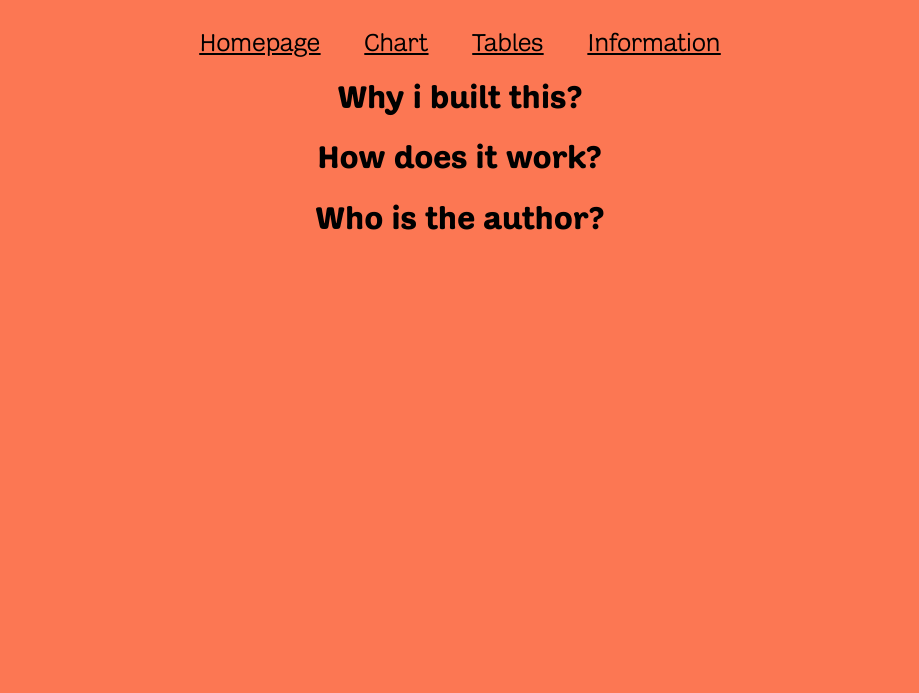
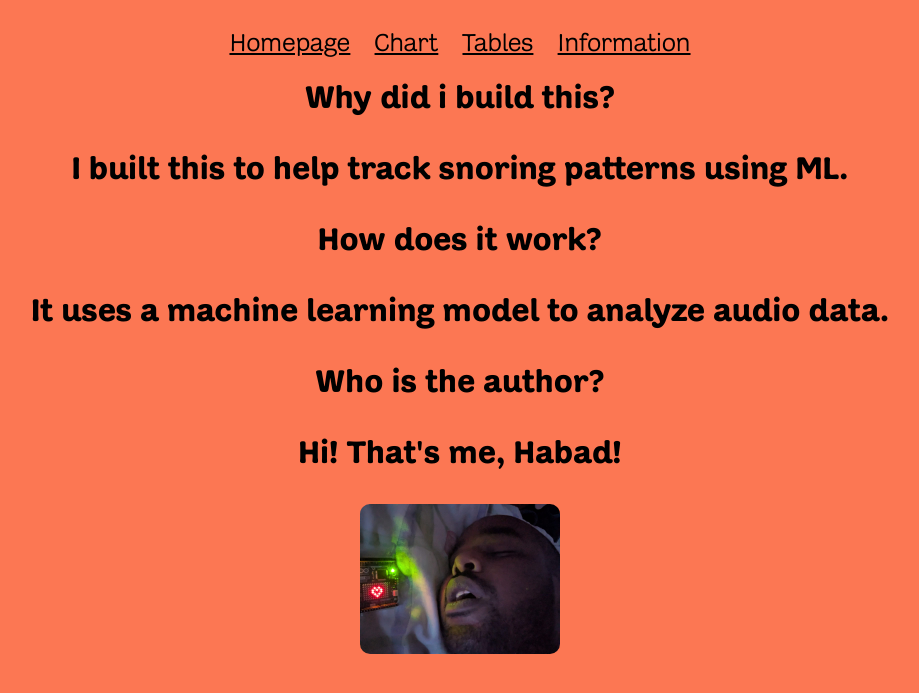
Before and after one commit to HabadOlad/StopSnoringML, a Flask app: page /information in a window 1280 px wide. Shown: the top 693 px of the page, without its empty margins (180-1099 px from the left). Run offline with Flask 3, Linux system fonts and the light colour scheme.

Commit message:
feat:cleaning up the javascript

```diff
--- a/static/js/stopsnoringml.js
+++ b/static/js/stopsnoringml.js
@@ -1,9 +1,30 @@
-const index = document.getElementById("index");
-const chart = document.getElementById("chart");
-const tables = document.getElementById("tables");
-const information = document.getElementById("information");
+// ---  NAVIGATION (Exists on all pages via layout.html) ---
+// We use .textContent because the <a> tag already exists in your HTML.
+// This just fills in the text.
+document.getElementById("index")?.insertAdjacentHTML("afterbegin", "Homepage");
+document.getElementById("chart")?.insertAdjacentHTML("afterbegin", "Chart");
+document.getElementById("tables")?.insertAdjacentHTML("afterbegin", "Tables");
+document
+  .getElementById("information")
+  ?.insertAdjacentHTML("afterbegin", "Information");
 
-index.innerHTML = `<a>Homepage</a>`;
-chart.innerHTML = `<a>Chart</a>`;
-tables.innerHTML = `<a>Tables</a>`;
-information.innerHTML = `<a>Information</a>`;
+// --- 2. INFORMATION PAGE CONTENT (Only exists on certain pages) ---
+// The ?. means "if this element exists, set the innerHTML. If not, do nothing (don't crash)."
+document
+  .getElementById("whyibuiltthis")
+  ?.insertAdjacentHTML(
+    "beforeend",
+    "<p>I built this to help track snoring patterns using ML.</p>",
+    "<p>(and obviously to help me stop snoring!).</p>"
+  );
+document
+  .getElementById("howdoesitwork")
+  ?.insertAdjacentHTML(
+    "beforeend",
+    "<p>It uses a machine learning model to analyze audio data.</p>"
+  );
+document.getElementById("whoistheauthor")?.insertAdjacentHTML(
+  "beforeend",
+  `<p>Hi! That's me, Habad!</p>
+     <img src="/static/css/images/stopsnoreml.jpeg" alt="Habad's Photo" style="width:200px; border-radius:10px;">`
+);
--- a/templates/information.html
+++ b/templates/information.html
@@ -1,6 +1,6 @@
 {% extends "layout.html" %} {% block body_class %}information{% endblock %} {%
 block mainBlock %}
-<h1 id="whyibuiltthis">Why i built this?</h1>
+<h1 id="whyibuiltthis">Why did i build this?</h1>
 <h1 id="howdoesitwork">How does it work?</h1>
 <h1 id="whoistheauthor">Who is the author?</h1>
 {% endblock %}
```
